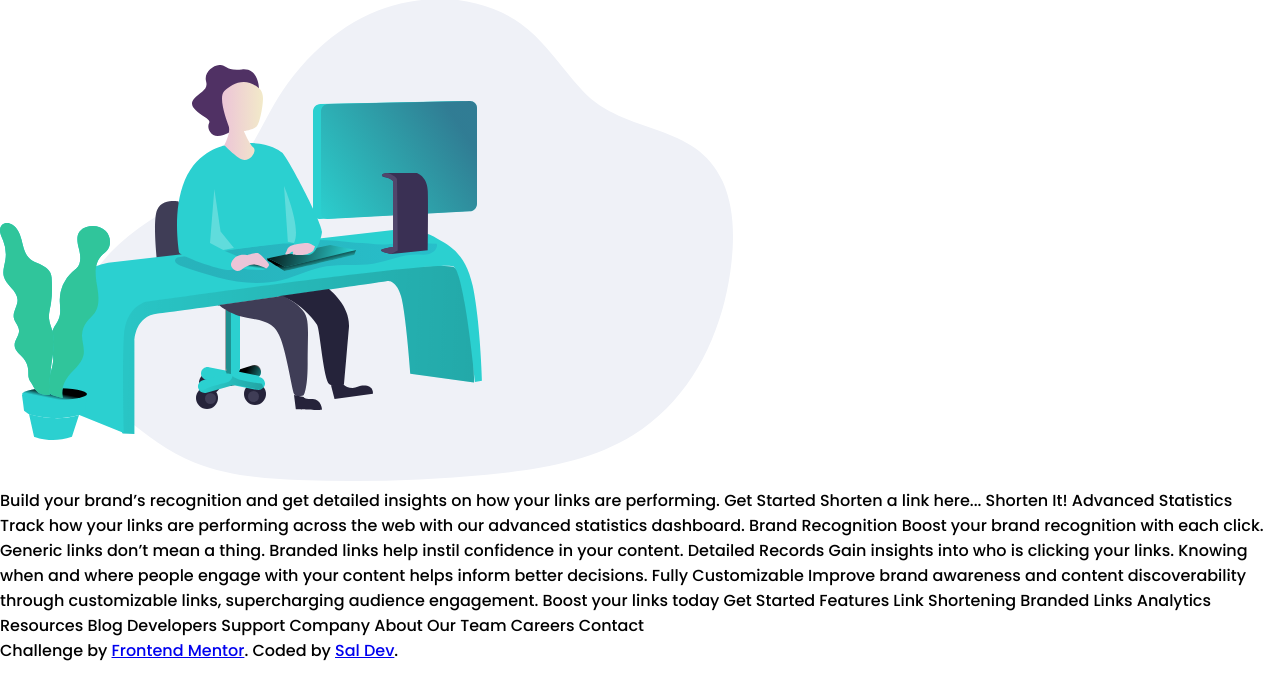
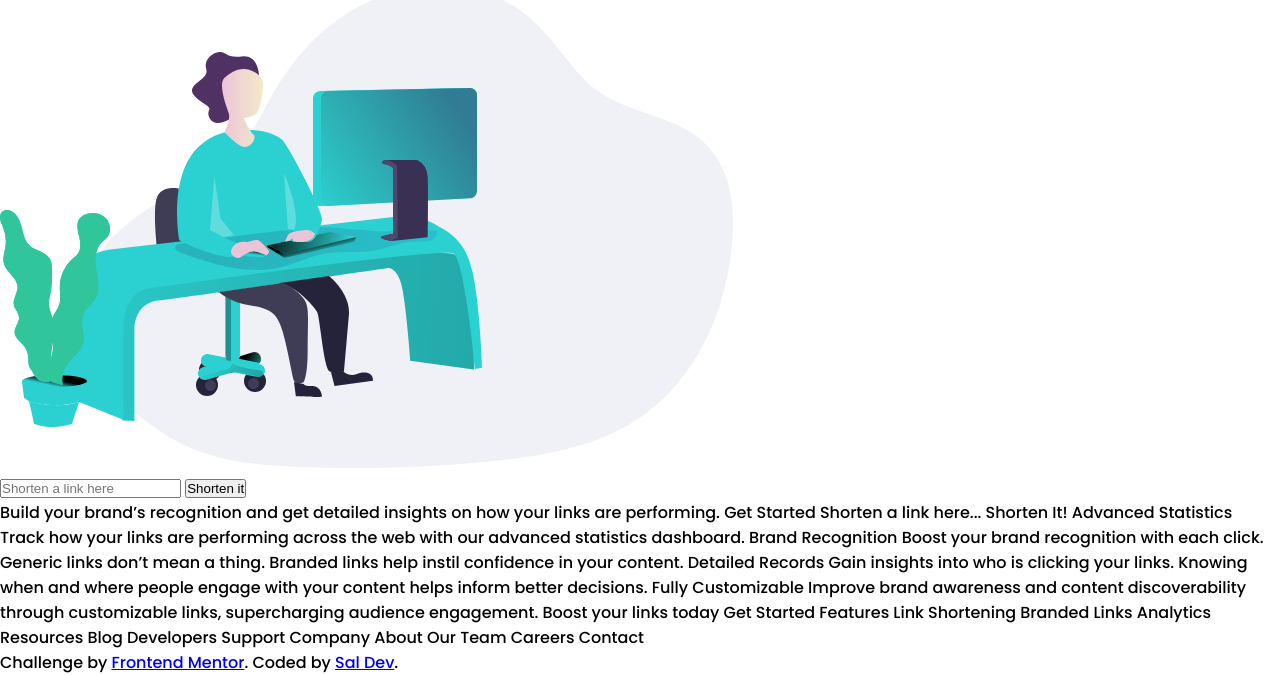
Before and after one commit to JuanSalda91/URL-shortening-API-landing-page, a website: page index.html in a window 1280 px wide. Shown: the part 207-882 px from the top of the page. Drawn offline with Linux system fonts and the light colour scheme.

Commit message:
2 sections added to main they contain (h1, p, img, form, input(text) buttons)

```diff
--- a/index.html
+++ b/index.html
@@ -36,8 +36,9 @@
       <span class="bar"></span>
     </div>
   </header>
+
   <main>
-    <sectio>
+    <section>
       <div class="content">
         <h1>More than just shorter links</h1>
         <p>Build your brand’s recognition and get detailed insights
@@ -47,7 +48,14 @@
       <div class="image">
         <img src="./images/illustration-working.svg"  alt="working">
       </div>
-    </sectio>
+    </section>
+
+    <section class="link-input">
+      <form class="input-container">
+        <input type="text" placeholder="Shorten a link here" required>
+        <button class="input-btn" typed="submit">Shorten it</button>
+      </form>
+    </section>
   </main>
   <footer>
 
```
